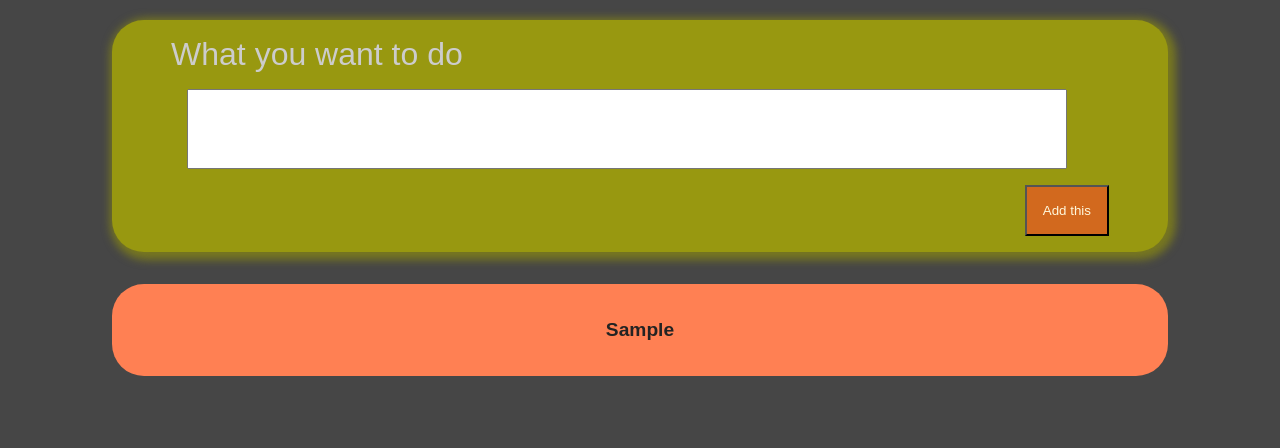
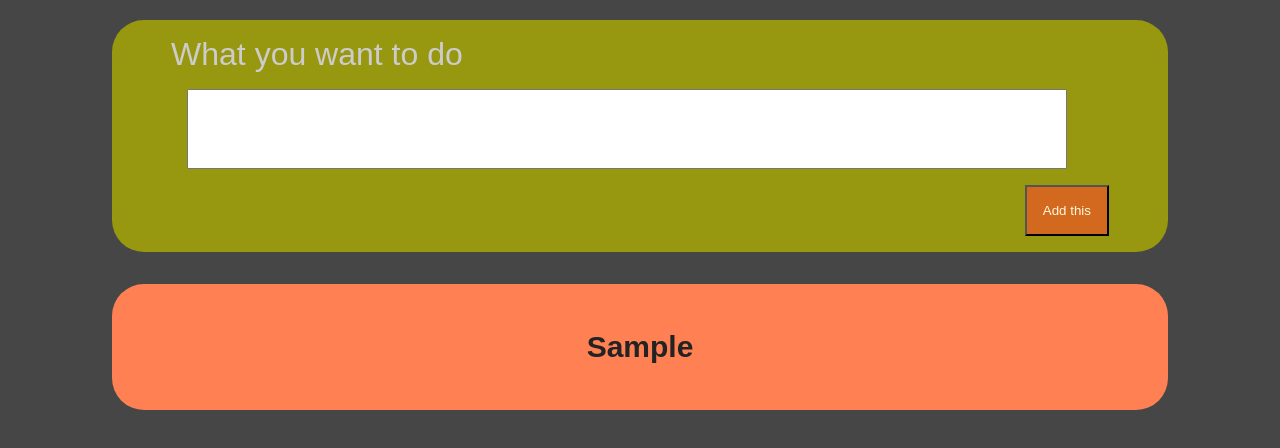
Before and after one commit to Harrysbank/ReactToDoList, a React (Create React App) app: page / in a window 1280 px wide. Both pictures are taken after typing "Sample" into the empty fields and a click on the button "Add this". Shown: the top 448 px of the page. Built offline with nearby package versions, Linux system fonts and the light colour scheme.

Commit message:
item can delete now

```diff
--- a/src/App.js
+++ b/src/App.js
@@ -20,11 +20,18 @@ function APP(){
     });
   };
 
+  const removeList=(id)=>{
+    setList(previous=>{
+      const List=[...previous];
+      const newList=List.filter(list=>list.id!==id);
+      return newList;
+    });
+  };
 
   return (
     <Fragment>
       <Form addlist={addToList}></Form>
-      <Shownlist List={List}/>
+      <Shownlist removeList={removeList} List={List}/>
     </Fragment>
   );
 }
--- a/src/component/Form.js
+++ b/src/component/Form.js
@@ -7,8 +7,6 @@ const Form =(props)=>{
 
     const submitHandler=(event)=>{
         event.preventDefault();
-        console.log(event.target);
-        console.log(inputRef.current.value);
         const inputvalue=inputRef.current.value;
         if(inputvalue.trim().length!==0){
             props.addlist(inputvalue);
--- a/src/component/Form.module.css
+++ b/src/component/Form.module.css
@@ -1,7 +1,7 @@
 .form {
     background-color: #989810;
     color: #CCCCCC;
-    box-shadow: 3px 3px 8px 5px #777720 ;
+
     border-radius: 2rem;
     font-size: 2rem;
     padding: 1rem;
@@ -14,7 +14,12 @@
     justify-content: center;
     align-items: center;
     position: relative;
+    transition-property: box-shadow;
 
+}
+
+.form:hover{
+    box-shadow: 3px 3px 8px 5px #777720 ;
 }
 
 .input {
--- a/src/component/Listbox.module.css
+++ b/src/component/Listbox.module.css
@@ -16,5 +16,11 @@
 .list-text {
     color: #232323;
     font-weight: bold;
-    font-size: larger;
+    font-size: 30px;
+    transition:text-decoration-line, 1s;
 }
+
+.list-text:hover {
+    text-decoration-line:line-through;
+    text-decoration-color: white;
+}
--- a/src/component/Shownlist.js
+++ b/src/component/Shownlist.js
@@ -2,7 +2,7 @@ import SingleList from "./SingleList";
 import styles from "./Listbox.module.css";
 
 const Shownlist=(props)=>{
-    const List=props.List.map(list=><SingleList name={list.name} key={list.id}/>);
+    const List=props.List.map(list=><SingleList removeList={props.removeList} name={list.name} id={list.id} key={list.id}/>);
     return (
         <div className={styles['list-container']}>
             {List}
--- a/src/component/SingleList.js
+++ b/src/component/SingleList.js
@@ -1,9 +1,15 @@
 import styles from "./Listbox.module.css";
 
 const SingleList=(props)=>{
+
+    const id=props.id;
+
+    const ontextHandler=()=>{
+        props.removeList(id);
+    }
     return (
         <div key={props.id}>
-            <p className={styles['list-text']}>{props.name}</p>
+            <p onClick={ontextHandler} className={styles['list-text']}>{props.name}</p>
         </div>
     );
 };
```
